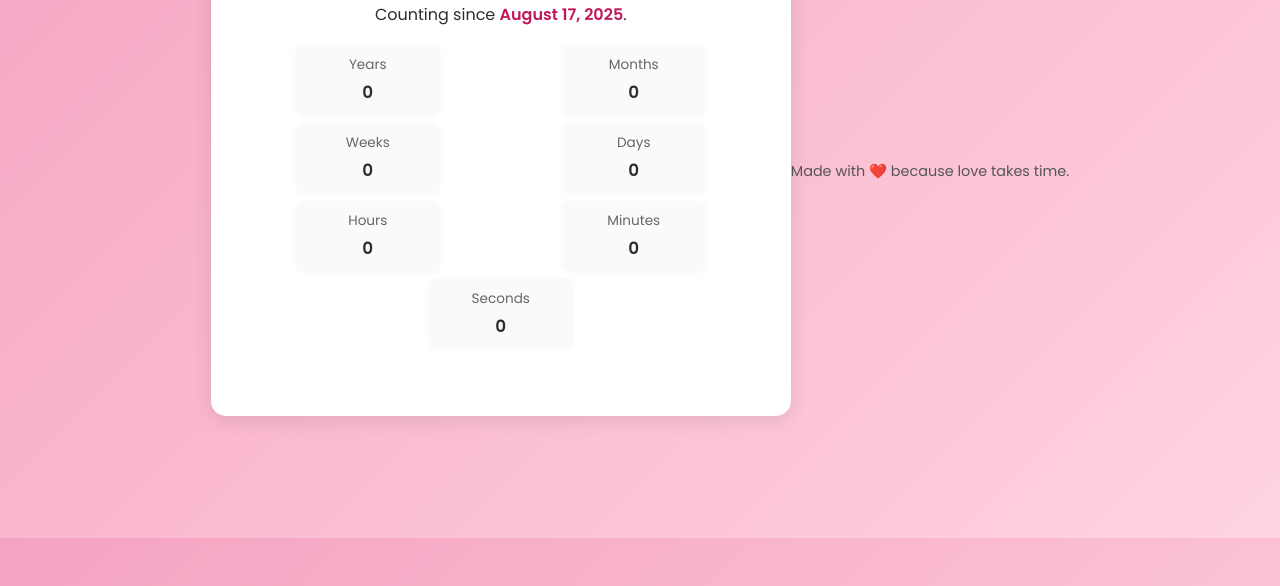
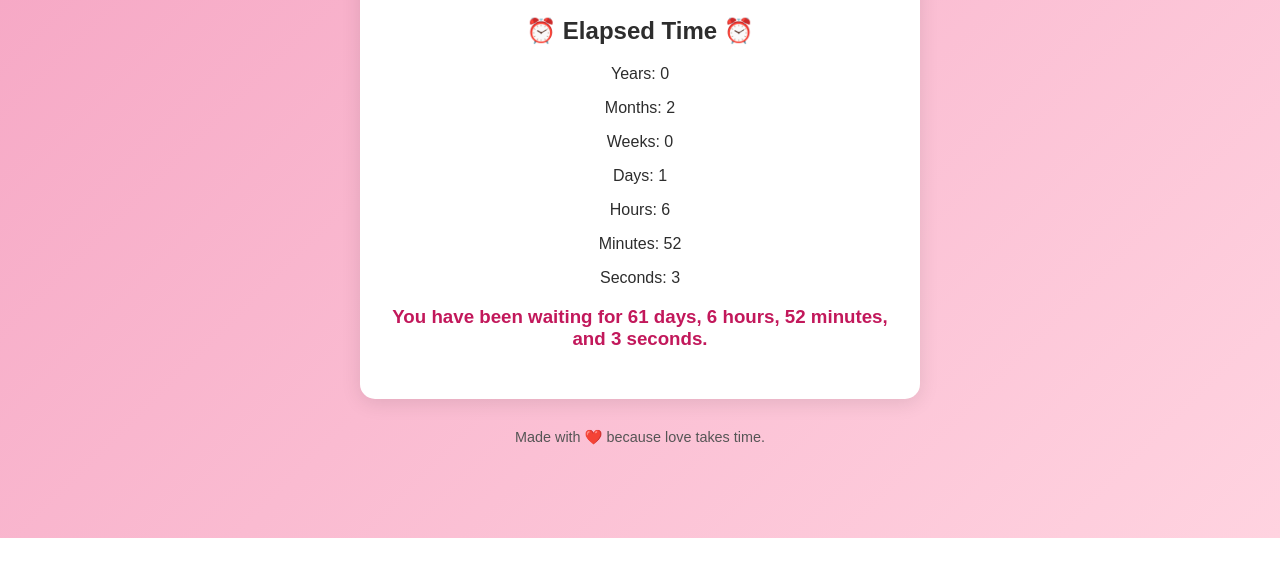
Before and after one commit to Nimishbhargav/Waiting, a plain HTML site: page index.html in a window 1280 px wide. Shown: the part 262-848 px from the top of the page. After the commit the page ends 800 px from the top, so only its background shows below. Drawn offline with Linux system fonts and the light colour scheme.

Commit message:
Update index.html

```diff
--- a/index.html
+++ b/index.html
@@ -1,193 +1,98 @@
 <!DOCTYPE html>
 <html lang="en">
 <head>
-  <meta charset="utf-8" />
+    <meta charset="UTF-8" />
     <meta name="viewport" content="width=device-width, initial-scale=1" />
-  <title>Live Waiting Time Calculator ❤️</title>
-
-  <!-- Poppins font -->
-  <link href="https://fonts.googleapis.com/css2?family=Poppins:wght@300;400;600;700&display=swap" rel="stylesheet">
-
+    <title>Live Total Waiting Time Calculator ❤️</title>
     <style>
-    :root {
-      --bg-1: #f5a3c2;
-      --bg-2: #ffd3e0;
-      --accent: #c2185b;
-      --text: #2d2d2d;
-      --card-bg: #ffffff;
-      --shadow: rgba(0,0,0,0.1);
-    }
-
-    html, body {
-      height: 100%;
-      margin: 0;
-    }
-
         body {
             font-family: 'Poppins', sans-serif;
-      background: linear-gradient(135deg, var(--bg-1), var(--bg-2));
-      color: var(--text);
+            background: linear-gradient(135deg, #f5a3c2, #ffd3e0);
+            color: #2d2d2d;
             display: flex;
+            flex-direction: column;
             align-items: center;
             justify-content: center;
-      padding: 24px;
+            height: 100vh;
+            margin: 0;
             text-align: center;
         }
-
+        h1 {
+            color: #c2185b;
+        }
         .container {
-      background: var(--card-bg);
+            background: #fff;
             border-radius: 15px;
-      box-shadow: 0 4px 20px var(--shadow);
+            box-shadow: 0 4px 20px rgba(0, 0, 0, 0.1);
             padding: 30px;
-      width: 100%;
-      max-width: 520px;
+            width: 80%;
+            max-width: 500px;
         }
-
-    h1 {
-      margin: 0 0 8px 0;
-      color: var(--accent);
-      font-weight: 700;
-    }
-
         .highlight {
-      color: var(--accent);
+            color: #c2185b;
             font-weight: 600;
         }
-
-    .time-grid {
-      margin: 18px 0;
-      display: grid;
-      grid-template-columns: 1fr 1fr;
-      gap: 8px 12px;
-      justify-items: center;
-      align-items: center;
-    }
-
-    .time-item {
-      background: #fafafa;
-      border-radius: 8px;
-      padding: 10px 12px;
-      min-width: 120px;
-      box-shadow: 0 1px 6px rgba(0,0,0,0.03);
-    }
-
-    .label {
-      font-size: 0.85rem;
-      color: #666;
-    }
-
-    .value {
-      font-size: 1.05rem;
-      font-weight: 600;
-      margin-top: 4px;
-      color: var(--text);
-    }
-
-    #summary {
-      margin-top: 16px;
-      font-size: 0.95rem;
-      color: var(--accent);
-      font-weight: 600;
-      min-height: 1.2em;
-    }
-
-    footer {
-      margin-top: 18px;
-      font-size: 0.9rem;
+        .footer {
+            margin-top: 30px;
+            font-size: 0.9em;
             color: #555;
         }
     </style>
 </head>
 <body>
-  <main class="container" role="main">
-    <h1>💕 Live Waiting Timer 💕</h1>
-    <p>Counting since <time datetime="2025-08-17" class="highlight">August 17, 2025</time>.</p>
+    <div class="container">
+        <h1>💕 Live Total Waiting Calculator 💕</h1>
+        <p>Counting since <span class="highlight">August 17, 2025</span>.</p>
 
-    <h2 class="sr-only" style="position: absolute; left: -9999px; top: auto; width: 1px; height: 1px; overflow: hidden;">
-      Time Elapsed
-    </h2>
+        <h2>⏰ Elapsed Time ⏰</h2>
+        <p id="years"></p>
+        <p id="months"></p>
+        <p id="weeks"></p>
+        <p id="days"></p>
+        <p id="hours"></p>
+        <p id="minutes"></p>
+        <p id="seconds"></p>
 
-    <section class="time-grid" aria-label="Elapsed time">
-      <div class="time-item" aria-live="polite">
-        <div class="label">Years</div>
-        <div id="years" class="value">0</div>
+        <h3 class="highlight" id="summary"></h3>
     </div>
-      <div class="time-item" aria-live="polite">
-        <div class="label">Months</div>
-        <div id="months" class="value">0</div>
-      </div>
-      <div class="time-item" aria-live="polite">
-        <div class="label">Weeks</div>
-        <div id="weeks" class="value">0</div>
-      </div>
-      <div class="time-item" aria-live="polite">
-        <div class="label">Days</div>
-        <div id="days" class="value">0</div>
-      </div>
-      <div class="time-item" aria-live="polite">
-        <div class="label">Hours</div>
-        <div id="hours" class="value">0</div>
-      </div>
-      <div class="time-item" aria-live="polite">
-        <div class="label">Minutes</div>
-        <div id="minutes" class="value">0</div>
-      </div>
-      <div class="time-item" style="grid-column: 1 / -1;" aria-live="polite">
-        <div class="label">Seconds</div>
-        <div id="seconds" class="value">0</div>
-      </div>
-    </section>
 
-    <div id="summary" aria-live="polite"></div>
-  </main>
-
-  <footer>Made with ❤️ because love takes time.</footer>
+    <div class="footer">Made with ❤️ because love takes time.</div>
 
     <script>
-    // Use an explicit UTC start date to avoid timezone shifts.
-    const startDateUTC = Date.UTC(2025, 7, 17, 0, 0, 0); // months are 0-indexed: 7 = August
+        function updateTimer() {
+            const startDate = new Date('2025-08-17T00:00:00');
+            const now = new Date();
+            const diff = now - startDate;
 
-    function plural(n, unit) {
-      return n + ' ' + unit + (Math.abs(n) === 1 ? '' : 's');
-    }
+            const totalSeconds = Math.floor(diff / 1000);
+            const totalMinutes = Math.floor(totalSeconds / 60);
+            const totalHours = Math.floor(totalMinutes / 60);
+            const totalDays = Math.floor(totalHours / 24);
 
-    function updateTimer() {
-      const now = Date.now();
-      let diffMs = now - startDateUTC;
-      if (diffMs < 0) diffMs = 0;
-
-      const totalSeconds = Math.floor(diffMs / 1000);
-      const totalMinutes = Math.floor(totalSeconds * 60);
-      const totalHours = Math.floor(totalMinutes * 60);
-      const totalDays = Math.floor(totalHours * 24);
-
-      // Rough approximations (same approach as original)
+            // Calculate years, months, weeks, days precisely
             const years = Math.floor(totalDays / 365);
             const months = Math.floor((totalDays % 365) / 30);
             const weeks = Math.floor(((totalDays % 365) % 30) / 7);
             const days = ((totalDays % 365) % 30) % 7;
 
-      const hours = totalDays * 24;
-      const minutes = totalhours * 60;
-      const seconds = totalminutes * 60;
+            const hours = totalHours % 24;
+            const minutes = totalMinutes % 60;
+            const seconds = totalSeconds % 60;
 
-      // Update the UI using textContent to avoid HTML injection.
-      document.getElementById('years').textContent = years;
-      document.getElementById('months').textContent = months;
-      document.getElementById('weeks').textContent = weeks;
-      document.getElementById('days').textContent = days;
-      document.getElementById('hours').textContent = hours;
-      document.getElementById('minutes').textContent = minutes;
-      document.getElementById('seconds').textContent = seconds;
+            document.getElementById('years').innerText = `Years: ${years}`;
+            document.getElementById('months').innerText = `Months: ${months}`;
+            document.getElementById('weeks').innerText = `Weeks: ${weeks}`;
+            document.getElementById('days').innerText = `Days: ${days}`;
+            document.getElementById('hours').innerText = `Hours: ${hours}`;
+            document.getElementById('minutes').innerText = `Minutes: ${minutes}`;
+            document.getElementById('seconds').innerText = `Seconds: ${seconds}`;
 
-      const totalFullDays = totalDays;
-      document.getElementById('summary').textContent =
-        `You have been waiting for ${plural(totalFullDays, 'day')}, ${plural(hours, 'hour')}, ${plural(minutes, 'minute')}, and ${plural(seconds, 'second')} 💖`;
+            document.getElementById('summary').innerText =
+                `You have been waiting for ${totalDays} days, ${hours} hours, ${minutes} minutes, and ${seconds} seconds.`;
         }
 
-    // Start immediately and update every second.
+        setInterval(updateTimer, 1000);
         updateTimer();
-    setInterval(updateTimer, 1000);
     </script>
 </body>
       </html>
```
Lines whose indentation alone changed are shown as unchanged.
